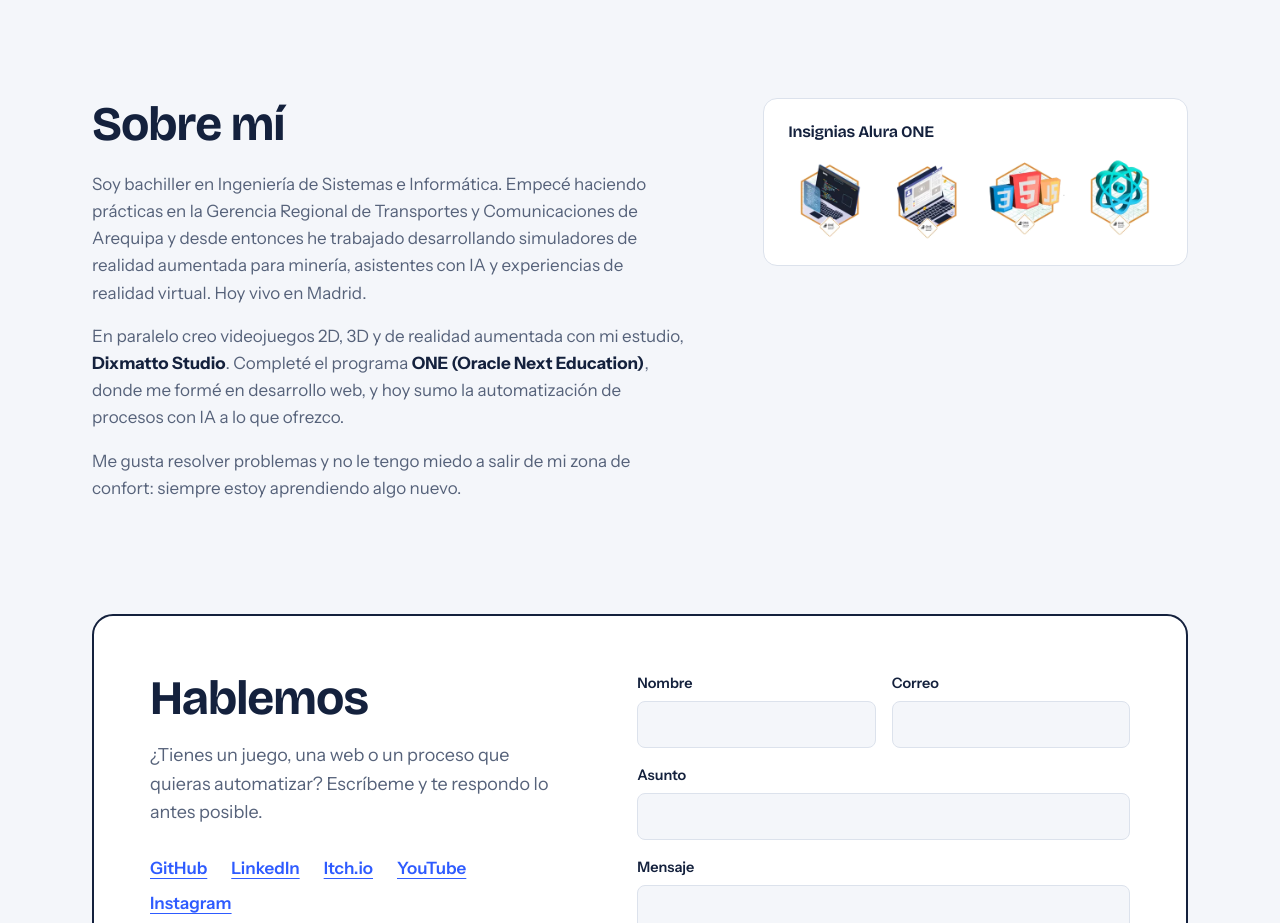
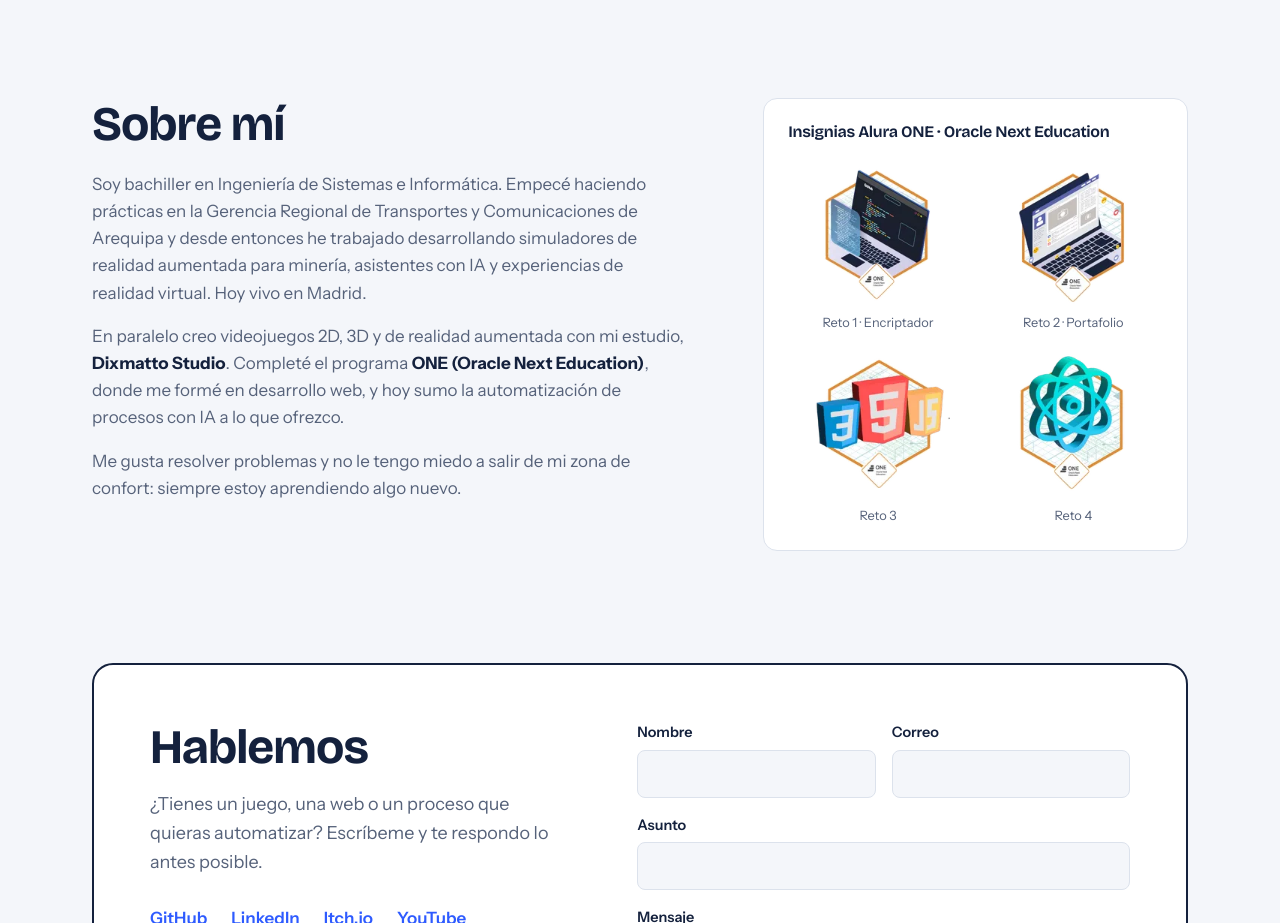
Before and after one commit to ZitroOlrac/Portfolio, a React (Vite) app: page / in a window 1280 px wide. Shown: the part 6820-7743 px from the top of the page. Built offline with nearby package versions, Linux system fonts and the light colour scheme.

Commit message:
Sobre mí: insignias Alura ONE más grandes y con nombre de cada reto

```diff
--- a/src/components/About.jsx
+++ b/src/components/About.jsx
@@ -23,10 +23,13 @@ const About = () => (
         </p>
       </div>
       <div className="about__badges">
-        <h3>Insignias Alura ONE</h3>
+        <h3>Insignias Alura ONE · Oracle Next Education</h3>
         <ul>
           {badges.map((b) => (
-            <li key={b.src}><img src={asset(b.src)} alt={b.alt} width="200" height="200" loading="lazy" /></li>
+            <li key={b.src}>
+              <img src={asset(b.src)} alt={b.alt} width="200" height="200" loading="lazy" />
+              <span>{b.label}</span>
+            </li>
           ))}
         </ul>
       </div>
--- a/src/data.js
+++ b/src/data.js
@@ -187,8 +187,8 @@ export const projects = {
 };
 
 export const badges = [
-  { src: 'assets/insignia1.webp', alt: 'Insignia Alura ONE, reto 1' },
-  { src: 'assets/InsignieaReto2.webp', alt: 'Insignia Alura ONE, reto 2' },
-  { src: 'assets/InsignieaReto3.webp', alt: 'Insignia Alura ONE, reto 3' },
-  { src: 'assets/InsignieaReto4.webp', alt: 'Insignia Alura ONE, reto 4' },
+  { src: 'assets/insignia1.webp', label: 'Reto 1 · Encriptador', alt: 'Insignia Alura ONE, reto 1: Encriptador de texto' },
+  { src: 'assets/InsignieaReto2.webp', label: 'Reto 2 · Portafolio', alt: 'Insignia Alura ONE, reto 2: Portafolio' },
+  { src: 'assets/InsignieaReto3.webp', label: 'Reto 3', alt: 'Insignia Alura ONE, reto 3' },
+  { src: 'assets/InsignieaReto4.webp', label: 'Reto 4', alt: 'Insignia Alura ONE, reto 4' },
 ];
--- a/src/index.css
+++ b/src/index.css
@@ -818,8 +818,28 @@ p {
 }
 .about__badges ul {
   display: grid;
-  grid-template-columns: repeat(4, 1fr);
-  gap: 0.75rem;
+  grid-template-columns: repeat(2, 1fr);
+  gap: 1rem;
+}
+.about__badges li {
+  display: flex;
+  flex-direction: column;
+  align-items: center;
+  gap: 0.4rem;
+  text-align: center;
+}
+.about__badges img {
+  width: 100%;
+  max-width: 150px;
+  height: auto;
+  transition: transform 0.2s ease;
+}
+.about__badges li:hover img {
+  transform: scale(1.06) rotate(-2deg);
+}
+.about__badges span {
+  font-size: 0.8rem;
+  color: var(--muted);
 }
 @media (max-width: 860px) {
   .about {
```
